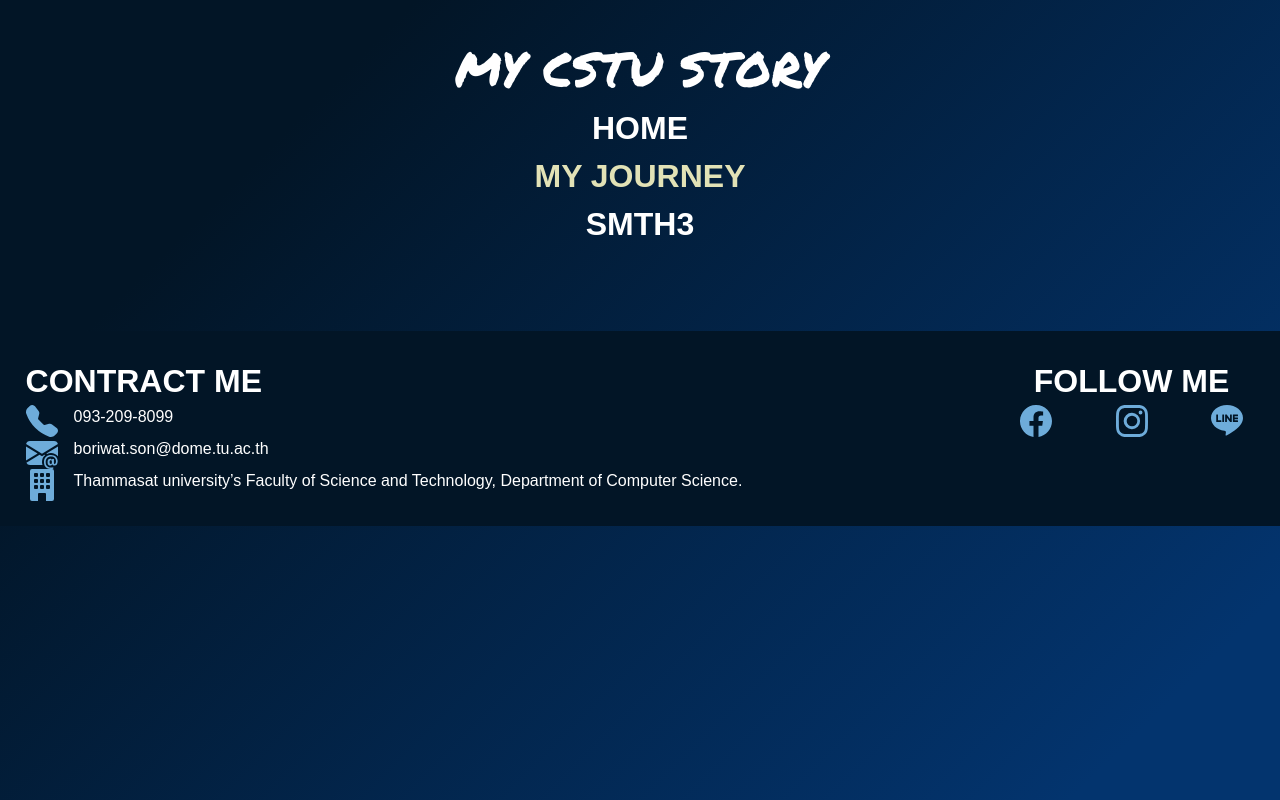
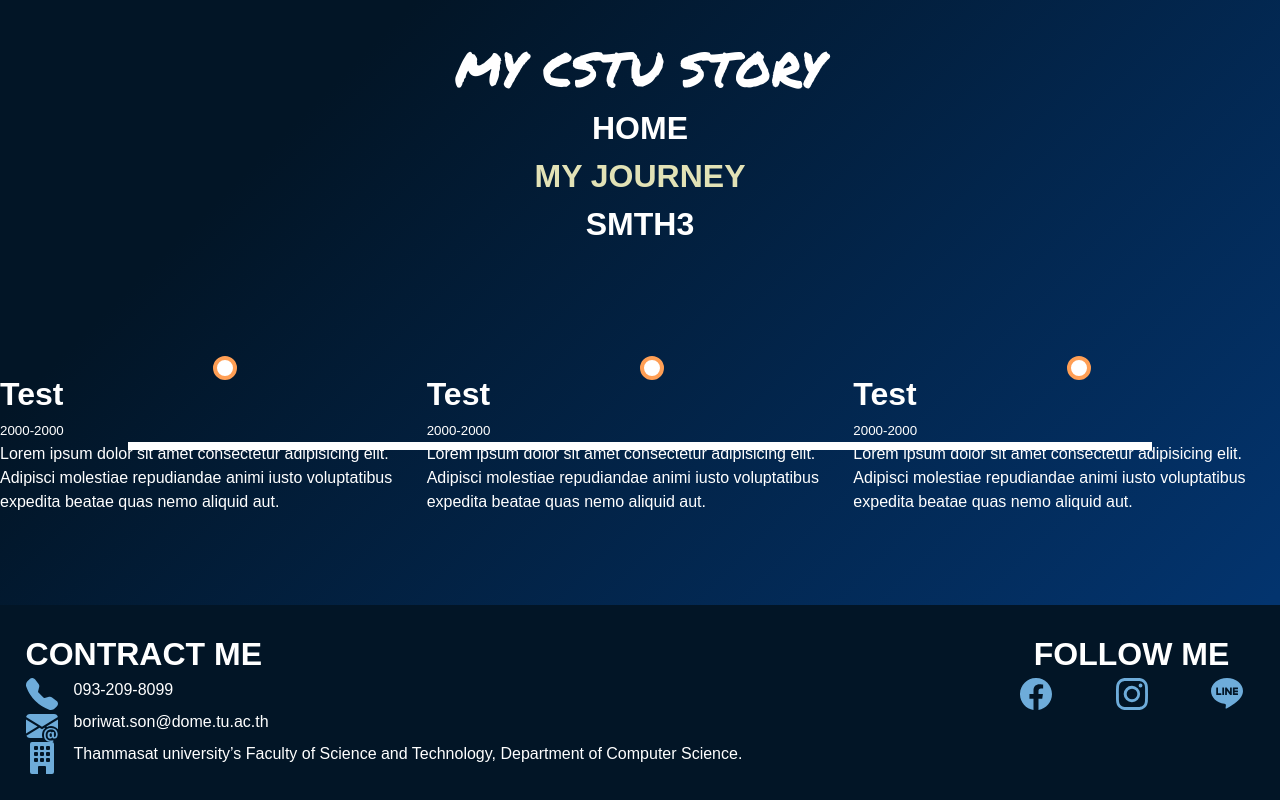
Before and after one commit to Meammi/6709681107_MyCSTUStory, a plain HTML site: page myjourney.html in a window 1280 px wide. Drawn offline with Linux system fonts and the light colour scheme; a web font is replaced by a local one.

Commit message:
style: Add content in My journey
Add prototype timeline content in my journey page and css code that content link to myjourney.html

```diff
--- a/myjourney.html
+++ b/myjourney.html
@@ -17,8 +17,22 @@
             <li><h2><a href="index.html" rel="noopener noreferrer">SMTH3</a></h2></li>
         </ul>
     </header>
-    <div class="main">
-
+    <div class="timeline-container">
+        <div class="container top-timeline">
+            <h2>Test</h2>
+            <small>2000-2000</small>
+            <p>Lorem ipsum dolor sit amet consectetur adipisicing elit. Adipisci molestiae repudiandae animi iusto voluptatibus expedita beatae quas nemo aliquid aut.</p>
+        </div>
+        <div class="container bottom-timeline">
+            <h2>Test</h2>
+            <small>2000-2000</small>
+            <p>Lorem ipsum dolor sit amet consectetur adipisicing elit. Adipisci molestiae repudiandae animi iusto voluptatibus expedita beatae quas nemo aliquid aut.</p>
+        </div>
+        <div class="container top-timeline">
+            <h2>Test</h2>
+            <small>2000-2000</small>
+            <p>Lorem ipsum dolor sit amet consectetur adipisicing elit. Adipisci molestiae repudiandae animi iusto voluptatibus expedita beatae quas nemo aliquid aut.</p>
+        </div>
     </div>
     <footer>
         <ul class="footer-left">
--- a/mystyle.css
+++ b/mystyle.css
@@ -139,6 +139,47 @@ footer{
 }
 .footer-right ul{
     columns: 3;
+}
+
+.timeline-container{
+    min-height: 60%;
+    flex: 1;
+    display: flex;
+    align-items: center;
+    position: relative;
+}
+.timeline-container::after{
+    content: '';
+    position: absolute;
+    height: 0.5rem;
+    min-width: 80%;
+    background-color: white;
+    top: 50%;
+    bottom: 0;
+    left: 10%;
+}
+.container{
+    position: relative;
+    width: 50%;
+    text-align: left;
+}
+.container::after {
+    content: '';
+    position: absolute;
+    width: 1rem;
+    height: 1rem;
+    left: 50%;
+    top: -10%;
+    background-color: white;
+    border: 4px solid #FF9F55;
+    border-radius: 50%;
+    z-index: 1;
+}
+.top-timeline{
+    top: 0%;
+}
+.bottom-timeline{
+    top: 50%;
 }
 @media all and (max-width: 1440px) {
     .header-text{
```
